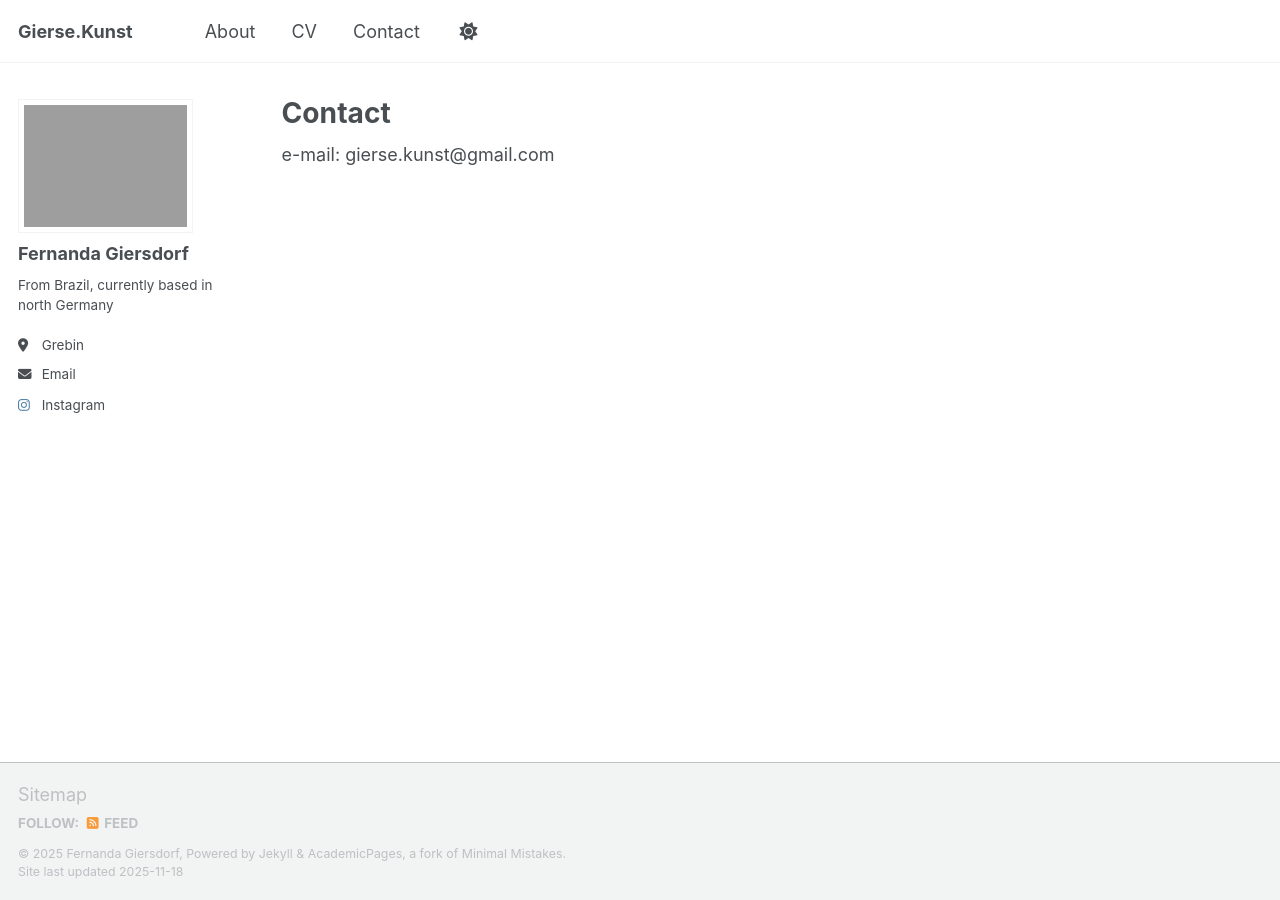
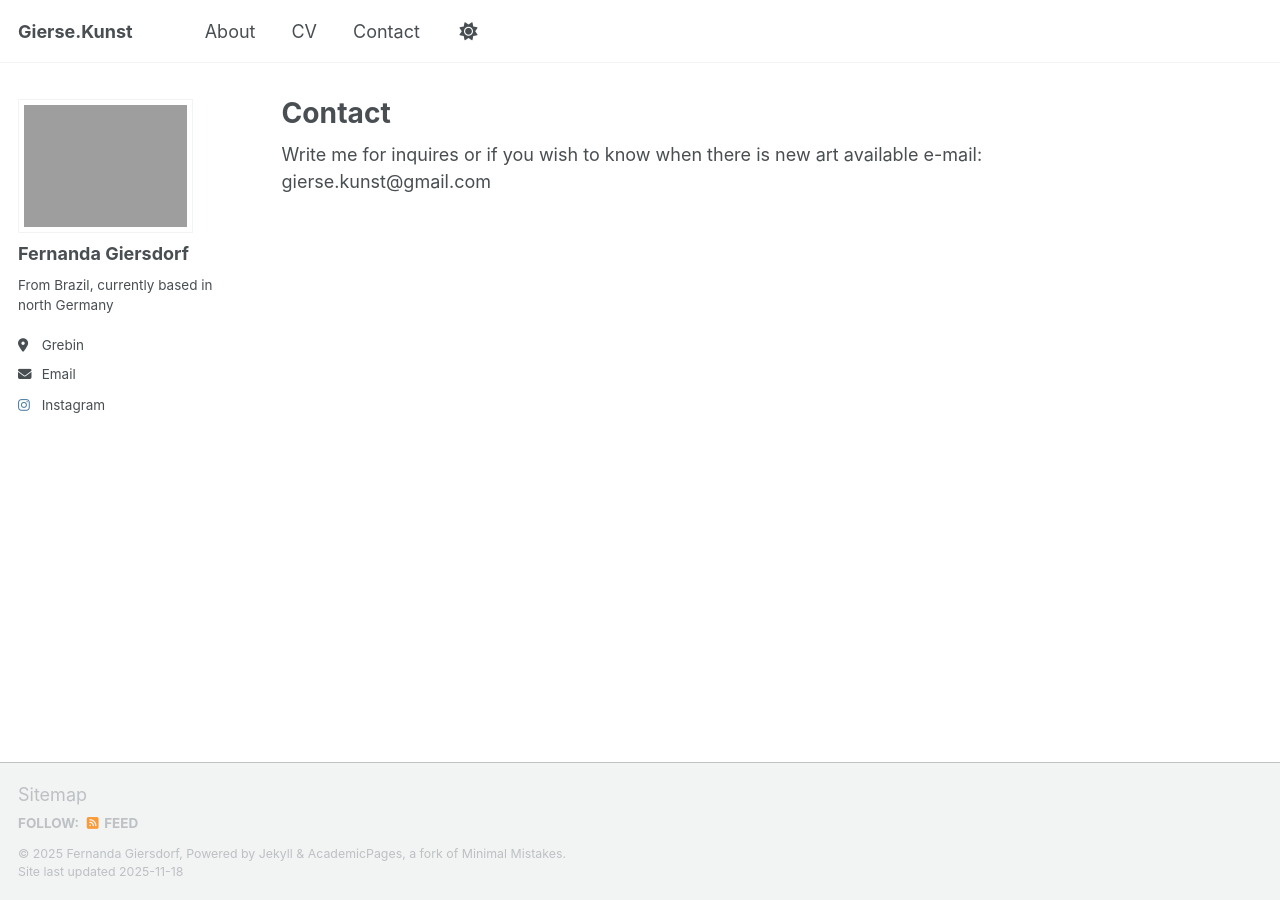
Before and after one commit to giersekunst/giersekunst.github.io, a Jekyll site: the page built from _pages/contact.md, in a window 1280 px wide. Built offline with Jekyll 4.4.1, drawn with Linux system fonts in a browser that asks for light colours; a script that is not in the unit is left out.

Commit message:
Update contact.md

```diff
--- a/_pages/contact.md
+++ b/_pages/contact.md
@@ -4,4 +4,5 @@ title: "Contact"
 author_profile: true
 
 ---
+Write me for inquires or if you wish to know when there is new art available
 e-mail: gierse.kunst@gmail.com
```
